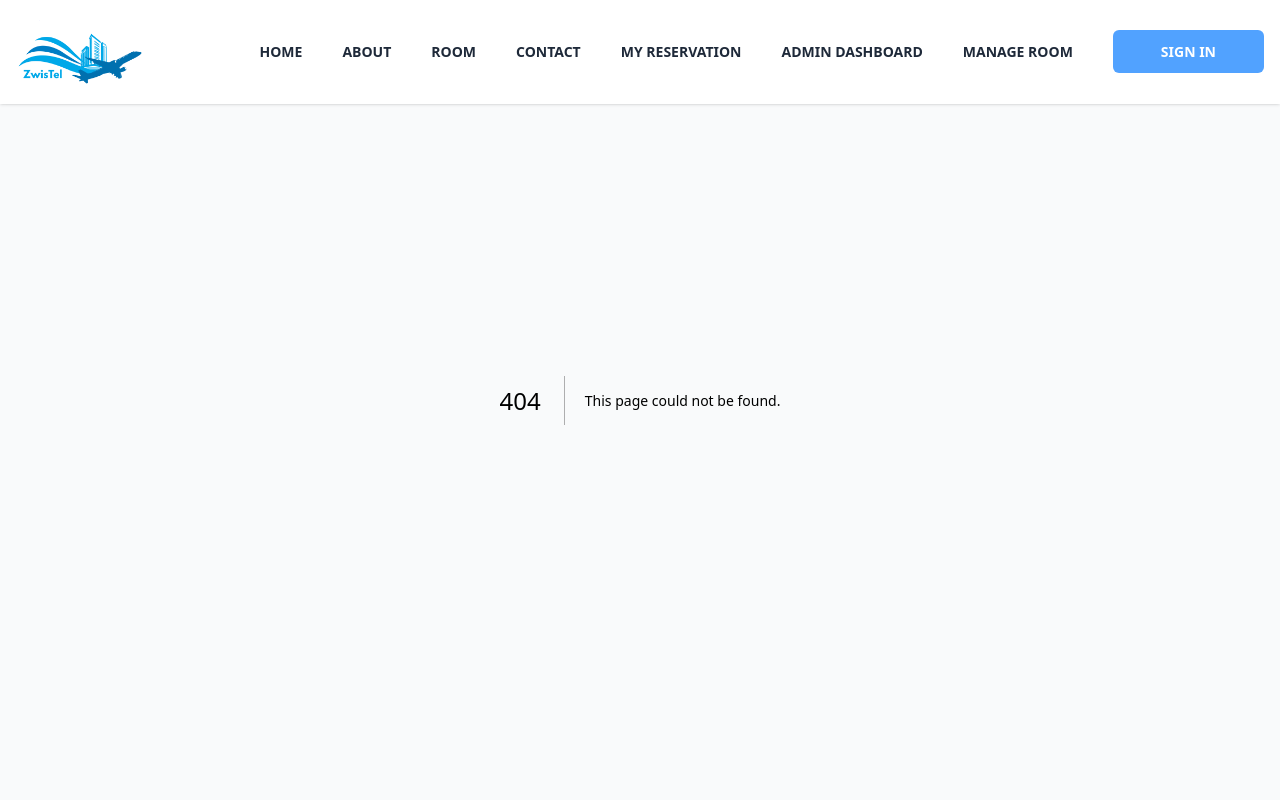
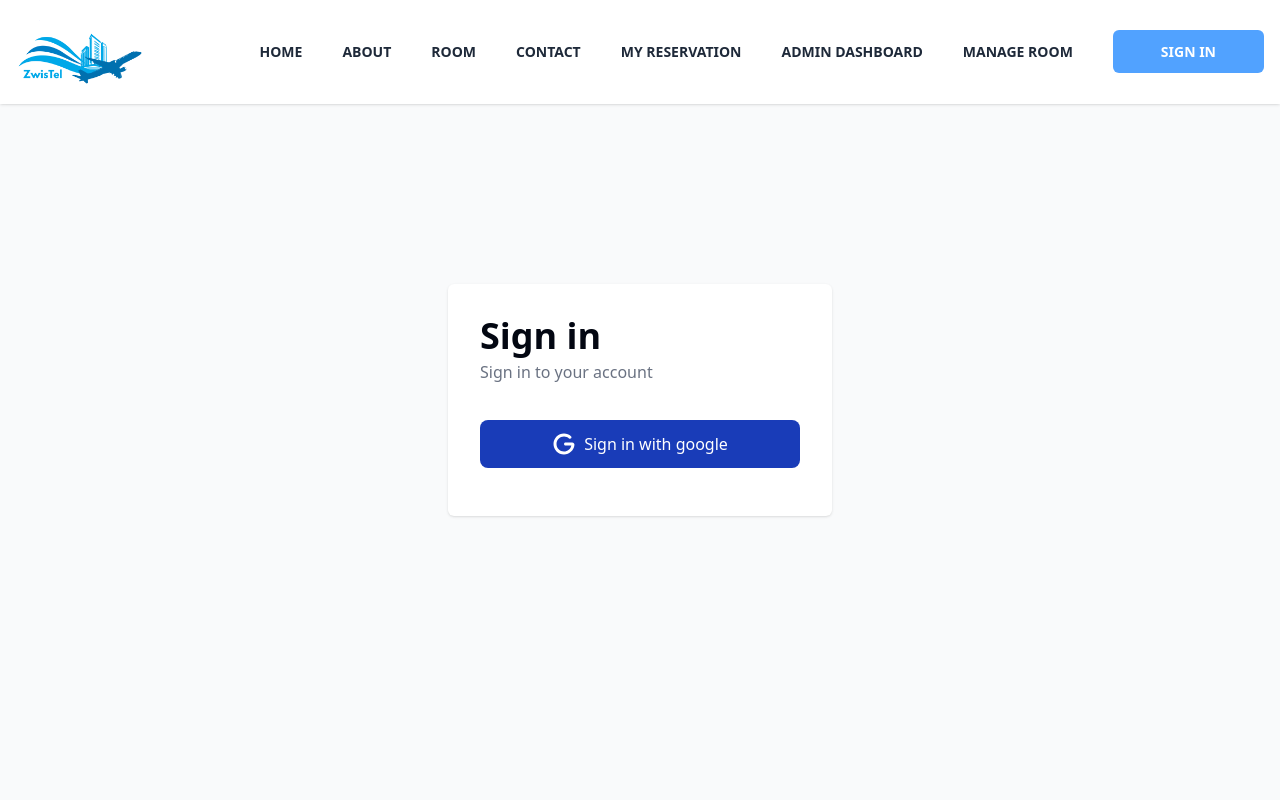
Before and after one commit to ReysGG/bookinghotel, a Next.js app: page /signin in a window 1280 px wide. Before the commit this address had no page. Shown: the top 800 px of the page. Built offline with nearby package versions, Linux system fonts and the light colour scheme.

Commit message:
feat: implement Google sign-in functionality with NextAuth and create SignIn page

```diff
--- a/app/about/page.tsx
+++ b/app/about/page.tsx
@@ -1,6 +1,12 @@
 import HeaderSection from "@/components/HeaderSection"
 import Image from "next/image"
 import { IoEyeOutline, IoLocateOutline } from "react-icons/io5"
+import { Metadata } from "next"
+
+export const metadata: Metadata = {
+    title: "About Us - Hotel Murah Berkualitas",
+    description: "Pelajari lebih lanjut tentang hotel murah berkualitas kami, visi, dan misi kami untuk memberikan pengalaman terbaik bagi tamu kami.",
+}
 
 const AboutPage = () => {
     return (
--- /dev/null
+++ b/app/api/auth/[...nextauth]/route.ts
@@ -0,0 +1,2 @@
+import { handlers } from "@/auth" // Referring to the auth.ts we just created
+export const { GET, POST } = handlers
--- /dev/null
+++ b/app/signin/page.tsx
@@ -0,0 +1,25 @@
+import { LoginGoogleButton } from "@/components/LoginButton"
+import { Metadata } from "next"
+
+export const metadata:Metadata = {
+    title: "Sign In - Hotel Hebat",
+    description: "Sign in to your Hotel Hebat account to manage your reservations and access exclusive features.",
+}
+
+const SignInPage = () => {
+    return (
+        <>
+        <div className="min-h-screen flex items-center">
+            <div className="bg-white w-96 mx-auto rounded-sm shadow p-8">
+                <h1 className="text-4xl font-bold mb-1">Sign in</h1>
+                <p className="font-md mb-5 text-gray-500">Sign in to your account</p>
+                <div className="py-4 text-center">
+                    <LoginGoogleButton></LoginGoogleButton>
+                </div>
+            </div>
+        </div>
+        </>
+    )
+}
+
+export default SignInPage
--- /dev/null
+++ b/auth.ts
@@ -0,0 +1,10 @@
+import NextAuth from "next-auth"
+import Google from "next-auth/providers/google"
+
+export const { handlers, signIn, signOut, auth } = NextAuth({
+  providers: [Google],
+  session: { strategy: 'jwt'},
+  pages: {
+    signIn: '/signin',
+  }
+})
--- /dev/null
+++ b/components/LoginButton.tsx
@@ -0,0 +1,18 @@
+import { FaG } from "react-icons/fa6"
+import { signIn } from "@/auth"
+
+export const LoginGoogleButton = () => {
+    return (
+    <>
+        <form action={async () => {
+            'use server'
+            await signIn("google")
+        }}>
+            <button className="flex items-center justify-center gap-2 w-full bg-blue-800 text-white font-medium py-3 px-6 text-base rounded-md hover:bg-blue-500 cursor-pointer">
+                <FaG className="size-6"></FaG>
+                Sign in with google
+            </button>
+        </form>
+    </>
+    )
+}
--- a/package.json
+++ b/package.json
@@ -15,6 +15,7 @@
     "gsap": "^3.13.0",
     "lucide-react": "^0.545.0",
     "next": "15.5.4",
+    "next-auth": "^5.0.0-beta.29",
     "ogl": "^1.0.11",
     "react": "19.1.0",
     "react-dom": "19.1.0",
```
Also changed, not shown: 1 other file (tests, documents, lock files or other folders).
